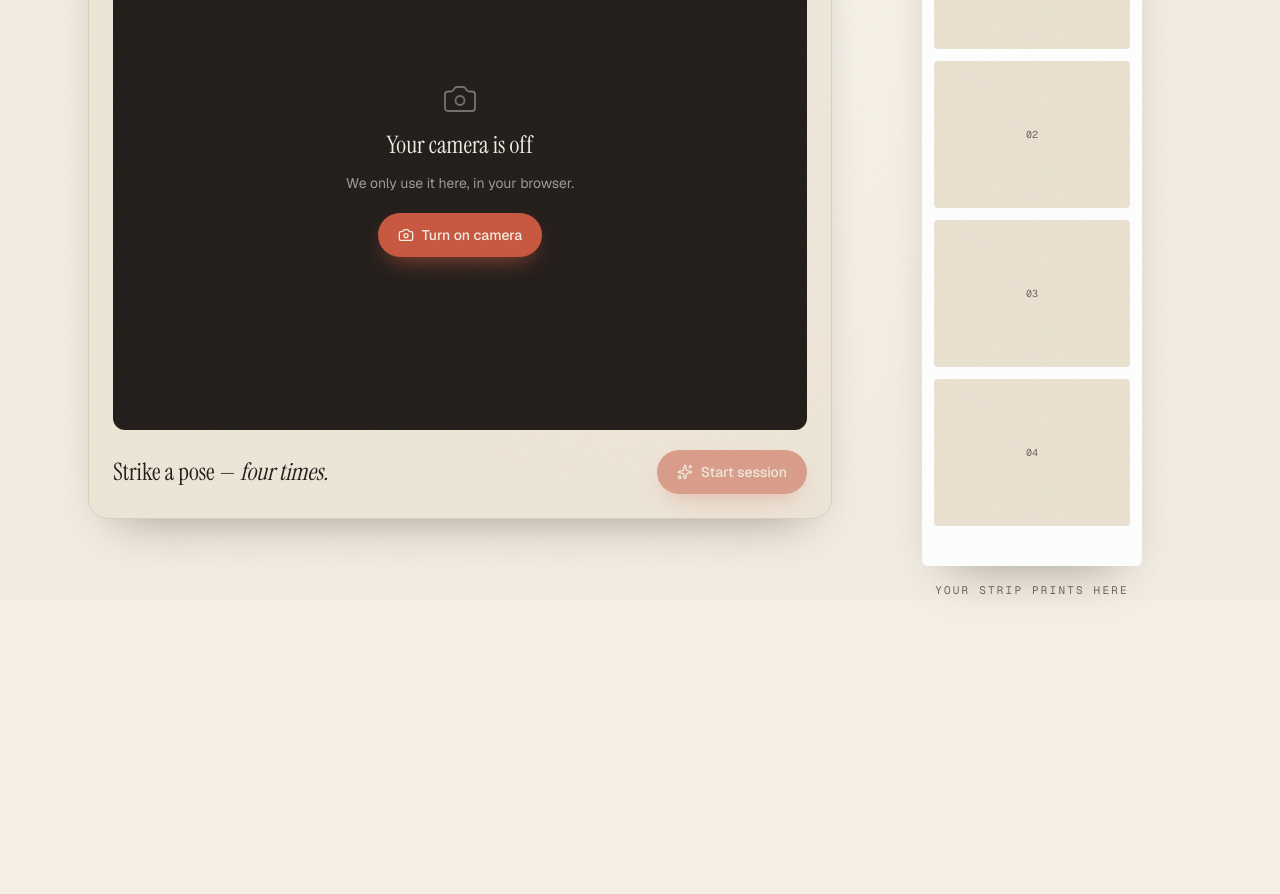
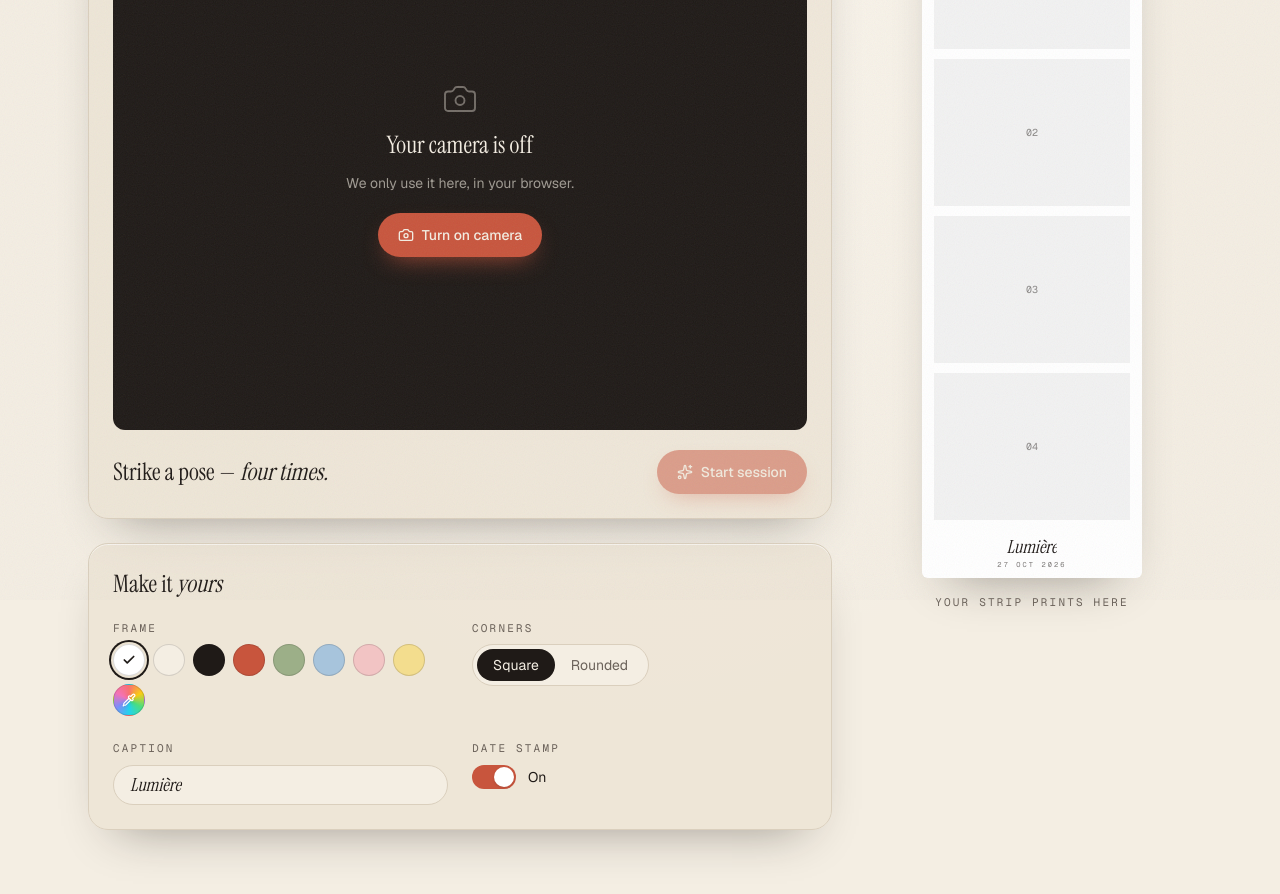
Before and after one commit to NikithaUpadhya/photobooth, a Next.js app in the folder web/: page / in a window 1280 px wide. Shown: the part 200-1094 px from the top of the page. Before the commit the page ends 863 px from the top, so only its background shows below. Built offline with nearby package versions, Linux system fonts and the light colour scheme.

Commit message:
feat(web): strip customiser with live preview

```diff
--- a/web/components/booth/photo-booth.tsx
+++ b/web/components/booth/photo-booth.tsx
@@ -5,12 +5,14 @@ import { Download, RotateCcw, Sparkles } from "lucide-react";
 import { Button } from "@/components/ui/button";
 import { useCamera } from "@/hooks/use-camera";
 import { useComposedStrip } from "@/hooks/use-composed-strip";
+import { useDebouncedValue } from "@/lib/use-debounced-value";
 import { SHOTS, usePhotoSession } from "@/hooks/use-photo-session";
 import { captureFrame } from "@/lib/capture-frame";
 import { DEFAULT_STRIP, type StripOptions } from "@/lib/compose-strip";
 import { downloadFile } from "@/lib/download";
 import { CameraView } from "./camera-view";
 import { SessionOverlay } from "./session-overlay";
+import { StripCustomizer } from "./strip-customizer";
 import { StripPreview } from "./strip-preview";
 
 export function PhotoBooth() {
@@ -24,11 +26,14 @@ export function PhotoBooth() {
   const session = usePhotoSession(capture);
   const cameraReady = status === "ready";
 
-  const [stripOptions] = useState<StripOptions>(DEFAULT_STRIP);
-  const strip = useComposedStrip(session.photos, stripOptions, session.phase === "done");
+  const [stripOptions, setStripOptions] = useState<StripOptions>(DEFAULT_STRIP);
+  const debouncedOptions = useDebouncedValue(stripOptions, 150);
+  const strip = useComposedStrip(session.photos, debouncedOptions, session.phase === "done");
 
   return (
     <main className="grid gap-10 pb-16 lg:grid-cols-[1fr_320px] lg:items-start">
+      <div className="flex flex-col gap-6">
+        {/* Booth */}
         <section className="rounded-card border border-line bg-paper-deep/60 p-4 shadow-card sm:p-6">
           <CameraView videoRef={videoRef} status={status} onStart={startCamera}>
             <SessionOverlay
@@ -73,7 +78,16 @@ export function PhotoBooth() {
           </div>
         </section>
 
-      <StripPreview photos={session.photos} total={SHOTS} stripUrl={strip?.url} />
+        {/* Customiser */}
+        <StripCustomizer value={stripOptions} onChange={setStripOptions} />
+      </div>
+
+      <StripPreview
+        photos={session.photos}
+        total={SHOTS}
+        options={stripOptions}
+        stripUrl={strip?.url}
+      />
     </main>
   );
 }
--- /dev/null
+++ b/web/components/booth/strip-customizer.tsx
@@ -0,0 +1,159 @@
+import type { ReactNode } from "react";
+import { Check, Pipette } from "lucide-react";
+import { isDark, type StripOptions } from "@/lib/compose-strip";
+
+const SWATCHES = [
+  { name: "Paper", value: "#ffffff" },
+  { name: "Cream", value: "#f4eee3" },
+  { name: "Ink", value: "#1f1a17" },
+  { name: "Tomato", value: "#c8553d" },
+  { name: "Sage", value: "#9caf88" },
+  { name: "Sky", value: "#a7c4dc" },
+  { name: "Blush", value: "#f2c4c4" },
+  { name: "Butter", value: "#f3dd8e" },
+];
+
+type Props = {
+  value: StripOptions;
+  onChange: (next: StripOptions) => void;
+};
+
+export function StripCustomizer({ value, onChange }: Props) {
+  const set = <K extends keyof StripOptions>(key: K, v: StripOptions[K]) =>
+    onChange({ ...value, [key]: v });
+
+  const isCustomColor = !SWATCHES.some((s) => s.value === value.frameColor);
+  const ring = "ring-2 ring-ink ring-offset-2 ring-offset-paper-deep";
+
+  return (
+    <section className="rounded-card border border-line bg-paper-deep/60 p-4 shadow-card sm:p-6">
+      <h2 className="font-display text-2xl">
+        Make it <em>yours</em>
+      </h2>
+
+      <div className="mt-5 grid gap-6 sm:grid-cols-2">
+        {/* Frame colour */}
+        <Field label="Frame">
+          <div role="radiogroup" aria-label="Frame colour" className="flex flex-wrap gap-2">
+            {SWATCHES.map((s) => {
+              const active = s.value === value.frameColor;
+              return (
+                <button
+                  key={s.value}
+                  type="button"
+                  role="radio"
+                  aria-checked={active}
+                  aria-label={s.name}
+                  title={s.name}
+                  onClick={() => set("frameColor", s.value)}
+                  style={{ backgroundColor: s.value }}
+                  className={`grid size-8 place-items-center rounded-full border border-ink/15 transition hover:scale-110
+                    focus-visible:outline-2 focus-visible:outline-offset-2 focus-visible:outline-accent ${active ? ring : ""}`}
+                >
+                  {active && (
+                    <Check
+                      strokeWidth={3}
+                      className={`size-3.5 ${isDark(s.value) ? "text-paper" : "text-ink"}`}
+                    />
+                  )}
+                </button>
+              );
+            })}
+
+            {/* Custom colour */}
+            <label
+              title="Custom colour"
+              className={`relative grid size-8 cursor-pointer place-items-center rounded-full border border-ink/15
+                bg-[conic-gradient(#f87171,#facc15,#4ade80,#22d3ee,#818cf8,#f472b6,#f87171)] transition hover:scale-110
+                ${isCustomColor ? ring : ""}`}
+            >
+              <Pipette className="size-3.5 text-white drop-shadow" />
+              <input
+                type="color"
+                aria-label="Custom frame colour"
+                value={value.frameColor}
+                onChange={(e) => set("frameColor", e.target.value)}
+                className="absolute inset-0 cursor-pointer opacity-0"
+              />
+            </label>
+          </div>
+        </Field>
+
+        {/* Corners */}
+        <Field label="Corners">
+          <div
+            role="radiogroup"
+            aria-label="Photo corners"
+            className="inline-flex w-fit rounded-full border border-line bg-paper p-1"
+          >
+            {([["Square", false], ["Rounded", true]] as const).map(([label, rounded]) => {
+              const active = value.rounded === rounded;
+              return (
+                <button
+                  key={label}
+                  type="button"
+                  role="radio"
+                  aria-checked={active}
+                  onClick={() => set("rounded", rounded)}
+                  className={`rounded-full px-4 py-1.5 text-sm transition ${
+                    active ? "bg-ink text-paper" : "text-ink-soft hover:text-ink"
+                  }`}
+                >
+                  {label}
+                </button>
+              );
+            })}
+          </div>
+        </Field>
+
+        {/* Caption */}
+        <Field label="Caption">
+          <input
+            type="text"
+            aria-label="Caption"
+            value={value.caption}
+            maxLength={24}
+            placeholder="Leave empty for none"
+            onChange={(e) => set("caption", e.target.value)}
+            className="h-10 w-full rounded-full border border-line bg-paper px-4 font-display text-lg italic
+              placeholder:font-sans placeholder:text-sm placeholder:not-italic placeholder:text-ink-soft/60
+              focus:border-ink focus:outline-none"
+          />
+        </Field>
+
+        {/* Date stamp */}
+        <Field label="Date stamp">
+          <button
+            type="button"
+            role="switch"
+            aria-checked={value.showDate}
+            onClick={() => set("showDate", !value.showDate)}
+            className="flex w-fit items-center gap-3 text-sm"
+          >
+            <span
+              className={`relative h-6 w-11 rounded-full transition-colors ${
+                value.showDate ? "bg-accent" : "bg-line"
+              }`}
+            >
+              <span
+                className={`absolute left-0.5 top-0.5 size-5 rounded-full bg-white shadow transition-transform ${
+                  value.showDate ? "translate-x-5" : ""
+                }`}
+              />
+            </span>
+            {value.showDate ? "On" : "Off"}
+          </button>
+        </Field>
+      </div>
+    </section>
+  );
+}
+
+function Field({ label, children }: { label: string; children: ReactNode }) {
+  return (
+    <div className="flex flex-col gap-2">
+      <span className="font-mono text-[11px] uppercase tracking-[0.2em] text-ink-soft">{label}</span>
+      {children}
+    </div>
+  );
+}
--- a/web/components/booth/strip-preview.tsx
+++ b/web/components/booth/strip-preview.tsx
@@ -1,21 +1,25 @@
 import { AnimatePresence, motion } from "motion/react";
+import { formatDate, isDark, type StripOptions } from "@/lib/compose-strip";
 
 type Props = {
   photos: string[];
   total: number;
+  options: StripOptions;
   stripUrl?: string | null;
 };
 
-export function StripPreview({ photos, total, stripUrl }: Props) {
+export function StripPreview({ photos, total, options, stripUrl }: Props) {
+  const dark = isDark(options.frameColor);
+
   return (
-    <aside className="flex flex-col items-center">
-      {/* Printer slot — z-10 keeps it on top of the strip */}
+    <aside className="flex flex-col items-center lg:sticky lg:top-6">
+      {/* Printer slot */}
       <div className="relative z-10 h-3 w-full max-w-[260px] rounded-full bg-ink/90 shadow-inner" />
 
       {stripUrl ? (
-        // Final composed strip (the real PNG)
+        // Final composed PNG
         <motion.img
-          key={stripUrl}
+          key="final-strip"
           src={stripUrl}
           alt="Your photo strip"
           initial={{ opacity: 0 }}
@@ -24,14 +28,19 @@ export function StripPreview({ photos, total, stripUrl }: Props) {
           className="-mt-1.5 w-[220px] rounded-b-md shadow-card"
         />
       ) : (
-        // Live preview cells while shooting
-        <div className="-mt-1.5 w-[220px] rounded-b-md bg-white p-3 pb-10 shadow-card">
+        // Live CSS preview, styled with the current options
+        <div
+          className="-mt-1.5 w-[220px] rounded-b-md px-3 pt-3 shadow-card transition-colors duration-300"
+          style={{ backgroundColor: options.frameColor, color: dark ? "#f4eee3" : "#1f1a17" }}
+        >
           {Array.from({ length: total }).map((_, i) => (
             <div
               key={i}
-              className="relative mb-3 grid aspect-[4/3] place-items-center overflow-hidden rounded-sm bg-paper-deep font-mono text-[10px] text-ink-soft last:mb-0"
+              className={`relative mb-2.5 grid aspect-[4/3] place-items-center overflow-hidden font-mono text-[10px] transition-[border-radius] duration-300 last:mb-0
+                ${options.rounded ? "rounded-md" : "rounded-none"}
+                ${dark ? "bg-white/10" : "bg-black/5"}`}
             >
-              {String(i + 1).padStart(2, "0")}
+              <span className="opacity-50">{String(i + 1).padStart(2, "0")}</span>
               <AnimatePresence>
                 {photos[i] && (
                   <motion.img
@@ -47,6 +56,20 @@ export function StripPreview({ photos, total, stripUrl }: Props) {
               </AnimatePresence>
             </div>
           ))}
+
+          {/* Footer: caption + date, mirrors the canvas layout */}
+          <div className="flex h-12 flex-col items-center justify-center">
+            {options.caption.trim() && (
+              <span className="max-w-full truncate font-display text-lg italic leading-none">
+                {options.caption.trim()}
+              </span>
+            )}
+            {options.showDate && (
+              <span suppressHydrationWarning className="mt-1 font-mono text-[7px] tracking-[0.3em] opacity-60">
+                {formatDate(new Date())}
+              </span>
+            )}
+          </div>
         </div>
       )}
 
--- a/web/lib/compose-strip.ts
+++ b/web/lib/compose-strip.ts
@@ -32,13 +32,13 @@ function fontFamily(cssVar: string, fallback: string) {
   return value || fallback;
 }
 
-function isDark(hex: string) {
+export function isDark(hex: string) {
   const n = parseInt(hex.replace("#", ""), 16);
   const r = (n >> 16) & 255, g = (n >> 8) & 255, b = n & 255;
   return 0.299 * r + 0.587 * g + 0.114 * b < 140; // perceived brightness
 }
 
-function formatDate(d: Date) {
+export function formatDate(d: Date) {
   return new Intl.DateTimeFormat("en-GB", { day: "2-digit", month: "short", year: "numeric" })
     .format(d)
     .toUpperCase(); // "27 OCT 2026"
--- /dev/null
+++ b/web/lib/use-debounced-value.ts
@@ -0,0 +1,12 @@
+import { useEffect, useState } from "react";
+
+export function useDebouncedValue<T>(value: T, delay = 150): T {
+  const [debounced, setDebounced] = useState(value);
+
+  useEffect(() => {
+    const id = setTimeout(() => setDebounced(value), delay);
+    return () => clearTimeout(id);
+  }, [value, delay]);
+
+  return debounced;
+}
```
Lines whose indentation alone changed are shown as unchanged.
